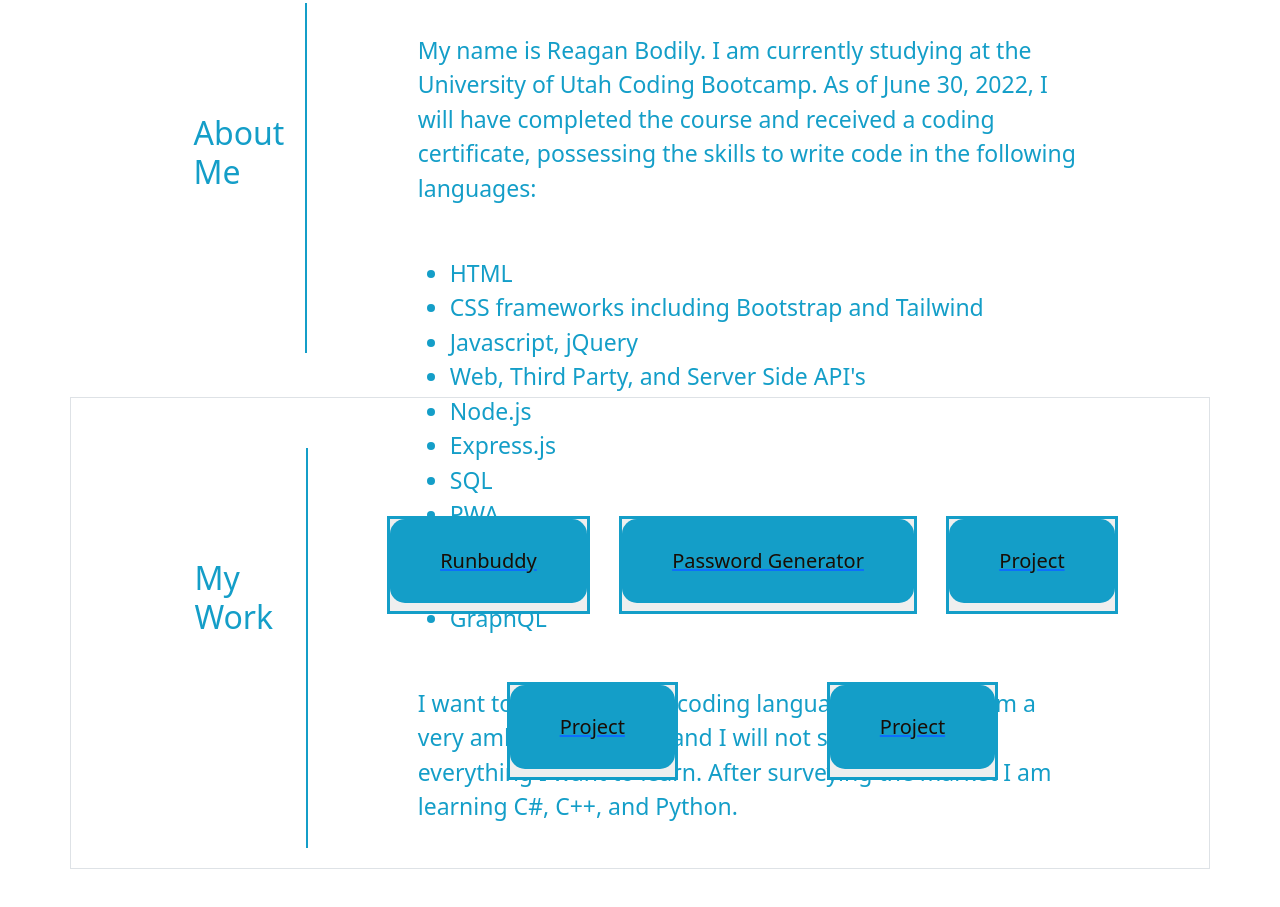
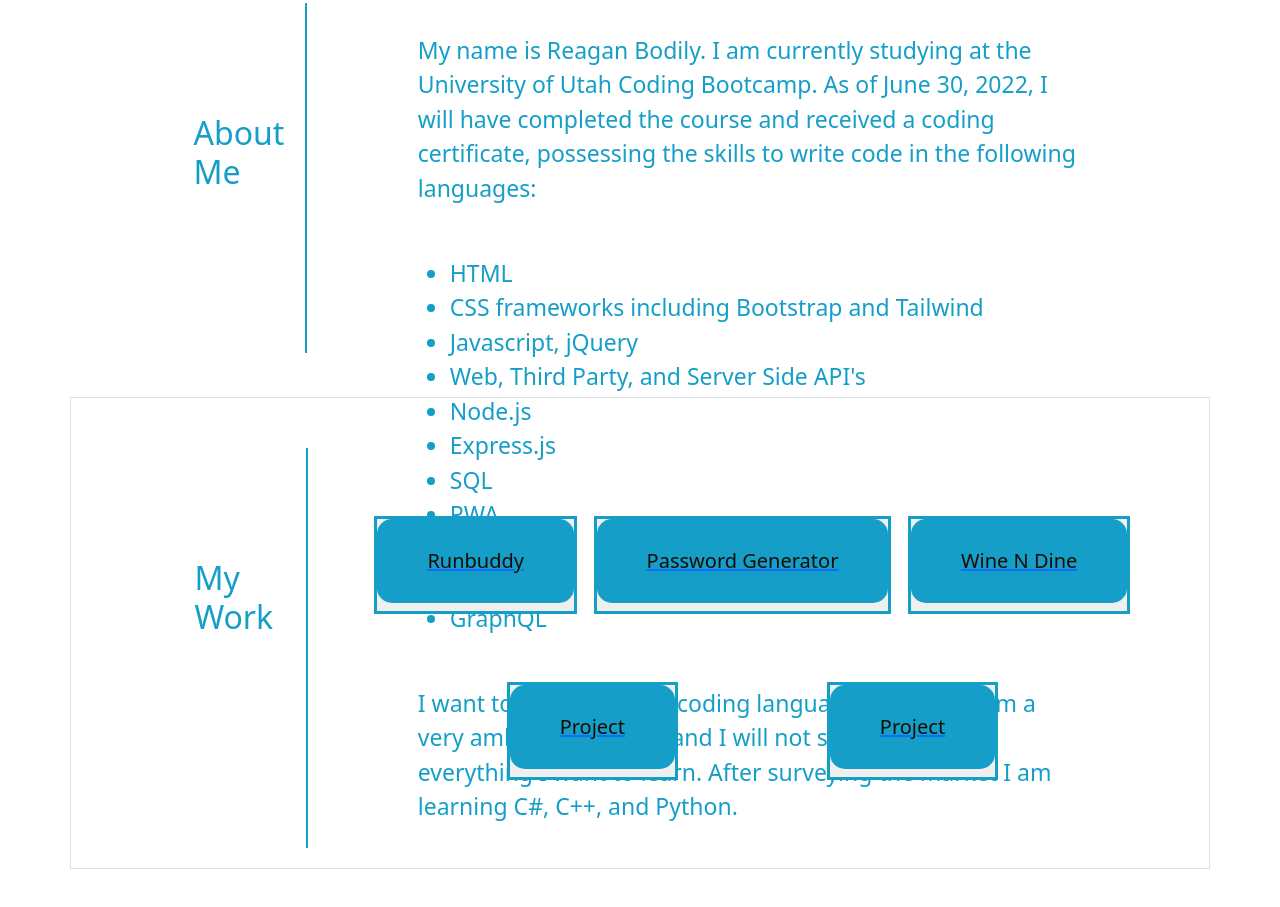
Before and after one commit to Rbodil/Reagan-Bodily-LLC, a plain HTML site: page index.html in a window 1280 px wide. Shown: the part 996-1903 px from the top of the page. Drawn offline with nearby package versions, Linux system fonts and the light colour scheme.

Commit message:
Added new project

```diff
--- a/index.html
+++ b/index.html
@@ -103,7 +103,7 @@
                     <button class="buttonPG"><a target= "_blank" href="https://rbodil.github.io/Password-Generator/"><h3>Password Generator</h3></a></button>
                 </div>
                 <div>
-                    <button class="button2"><a href=""><h3>Project</h3></a></button>
+                    <button class="button2"><a target= "_blank" href="https://jwviking.github.io/project1/"><h3>Wine N Dine</h3></a></button>
                 </div>
                 <div>
                     <button class="button2"><a href=""><h3>Project</h3></a></button>
```
